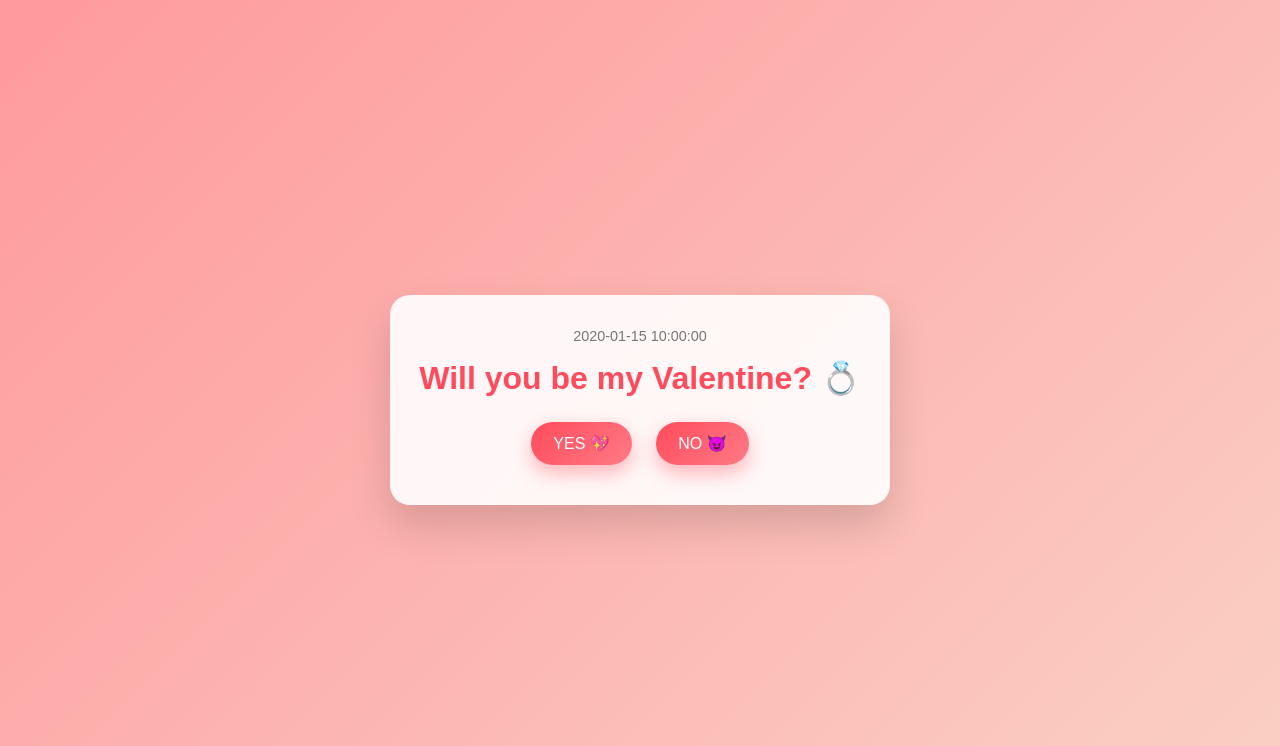
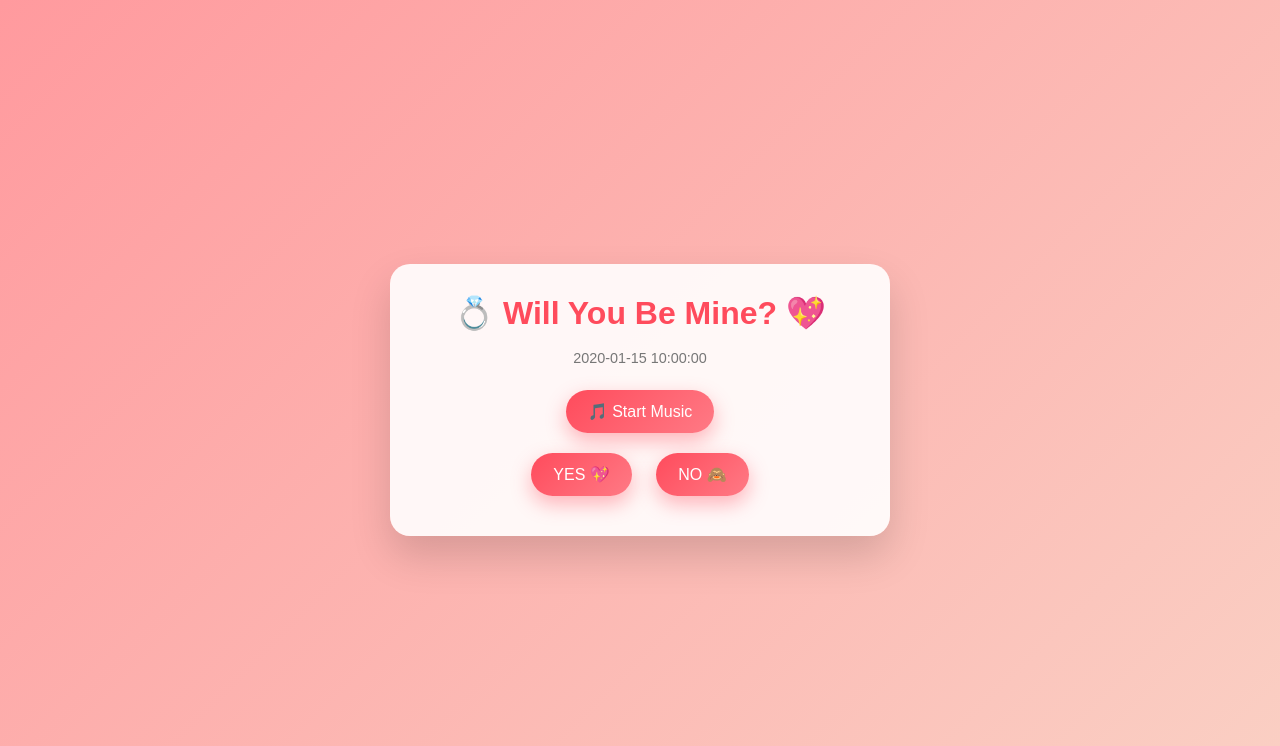
Before and after one commit to KKiscool1509/valentine-special, a Flask app: template templates/propose.html in a window 1280 px wide. Shown: the top 746 px of the page. Run offline with Flask 3, Linux system fonts and the light colour scheme; the template is opened without the code that fills it: most values are stand-ins (such as "Sample title", 1, 10 or a date in 2020).

Commit message:
Fix yes button message

```diff
--- a/templates/propose.html
+++ b/templates/propose.html
@@ -1,8 +1,48 @@
-{% extends "base.html" %}
-{% block content %}
-<h1>Will you be my Valentine? 💍</h1>
-<button>YES 💖</button>
-<button onmouseover="this.style.position='absolute';this.style.left=Math.random()*80+'%';this.style.top=Math.random()*80+'%';">
-NO 😈
-</button>
-{% endblock %}
+<!DOCTYPE html>
+<html lang="en">
+<head>
+    <meta charset="UTF-8">
+    <title>Propose Day 💍</title>
+    <link rel="stylesheet" href="{{ url_for('static', filename='css/style.css') }}">
+</head>
+<body>
+
+<div class="container">
+    <h1>💍 Will You Be Mine? 💖</h1>
+    <p class="date">{{ today }}</p>
+
+    <!-- Music -->
+    <audio id="bgMusic" loop>
+        <source src="{{ url_for('static', filename='music/propose.mp3') }}" type="audio/mpeg">
+    </audio>
+
+    <button class="music-btn" onclick="playMusic()">🎵 Start Music</button>
+
+    <div class="buttons">
+        <button class="yes-btn" onclick="sayYes()">YES 💖</button>
+        <button class="no-btn" id="noBtn">NO 🙈</button>
+    </div>
+</div>
+
+<script>
+function playMusic() {
+    document.getElementById("bgMusic").play();
+}
+
+/* YES button */
+function sayYes() {
+    alert("YAYYYY 😭❤️💍\nYou just made me the happiest person alive!\nI LOVE YOU SO MUCH 💖");
+}
+
+/* NO button runs away */
+const noBtn = document.getElementById("noBtn");
+
+noBtn.addEventListener("mouseover", () => {
+    const x = Math.random() * 250 - 125;
+    const y = Math.random() * 250 - 125;
+    noBtn.style.transform = `translate(${x}px, ${y}px)`;
+});
+</script>
+
+</body>
+</html>
```
